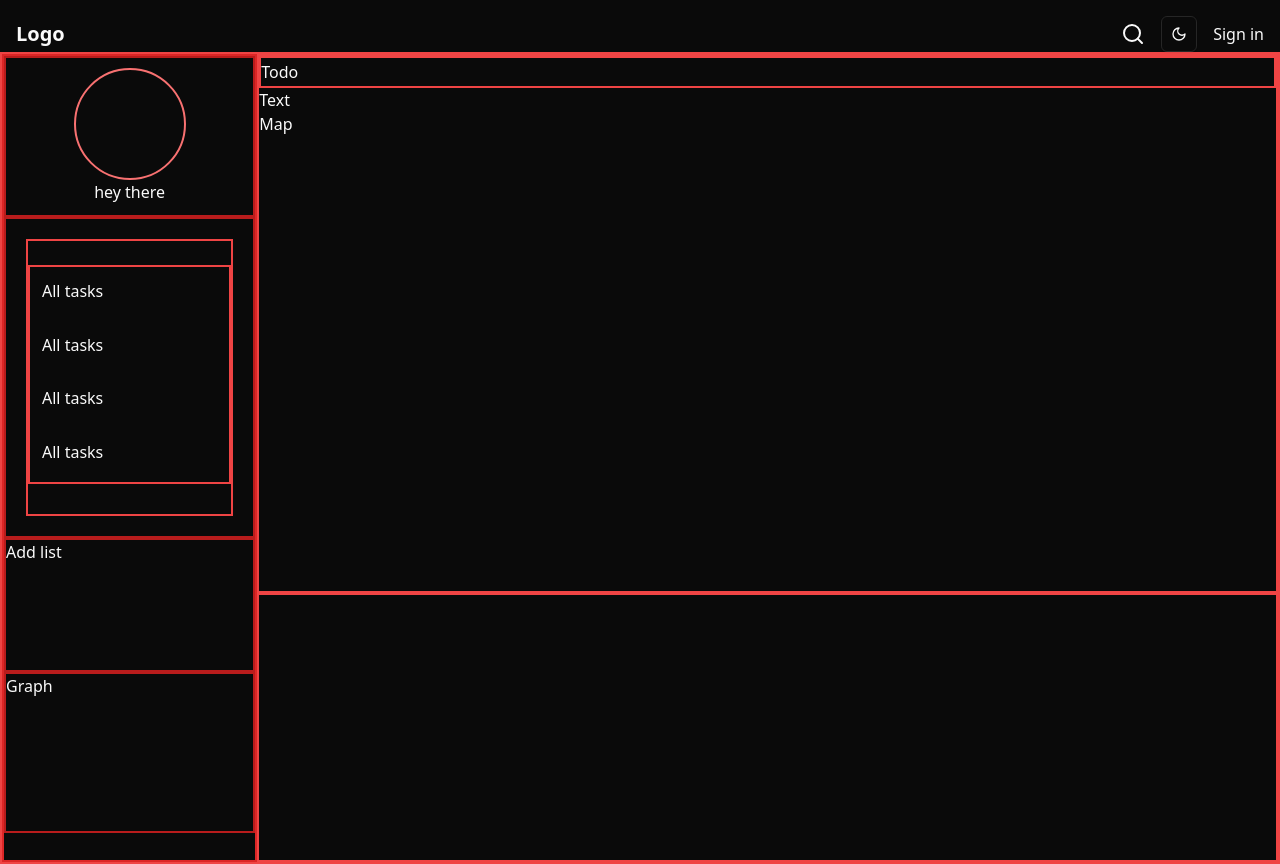
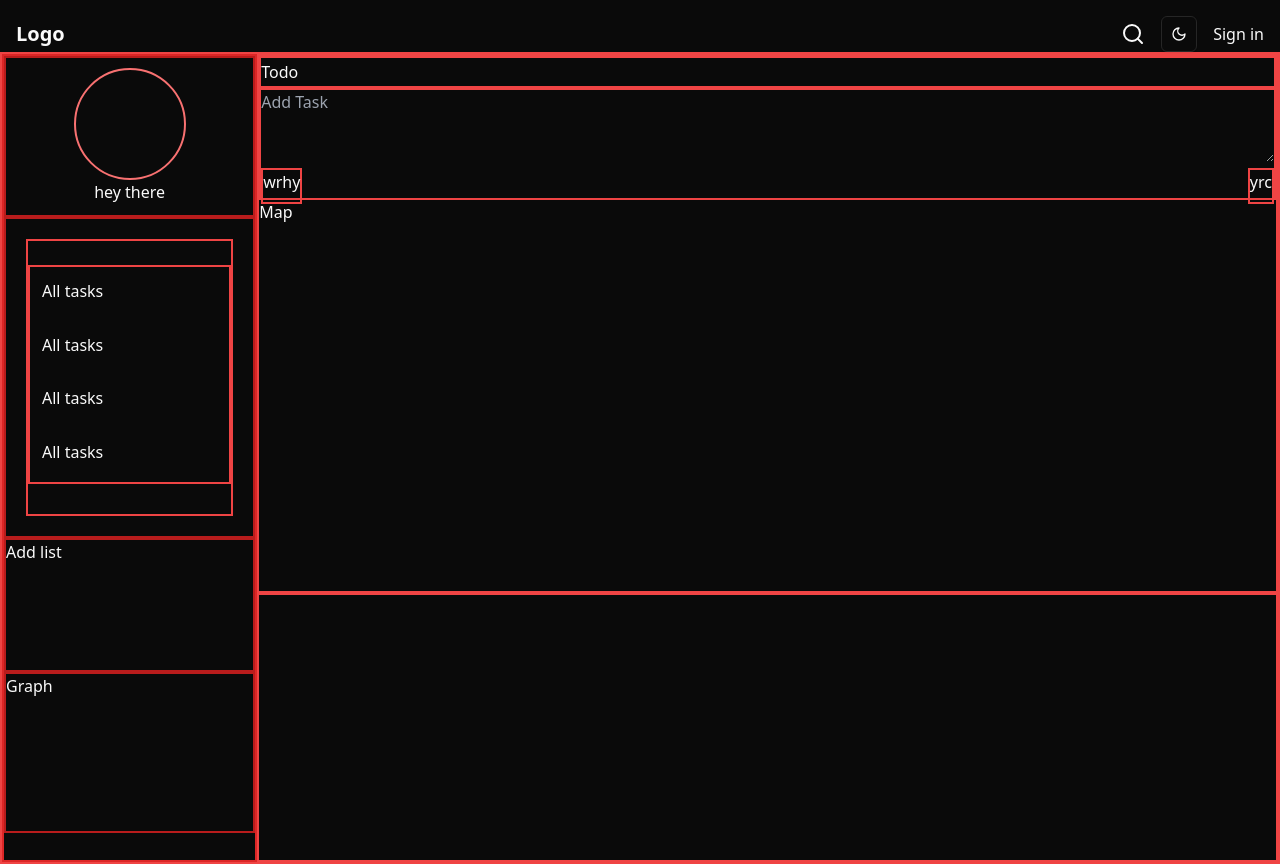
Before and after one commit to GIT-Marquestra/todoAssignment, a React (Vite) app: page / in a window 1280 px wide. Built offline with nearby package versions, Linux system fonts and the light colour scheme; no server answers.

Commit message:
started with redux

```diff
--- a/package.json
+++ b/package.json
@@ -13,11 +13,13 @@
     "@clerk/clerk-react": "^5.21.2",
     "@radix-ui/react-dropdown-menu": "^2.1.4",
     "@radix-ui/react-slot": "^1.1.1",
+    "@reduxjs/toolkit": "^2.5.0",
     "class-variance-authority": "^0.7.1",
     "clsx": "^2.1.1",
     "lucide-react": "^0.471.1",
     "react": "^18.3.1",
     "react-dom": "^18.3.1",
+    "react-redux": "^9.2.0",
     "tailwind-merge": "^2.6.0",
     "tailwindcss-animate": "^1.0.7"
   },
--- a/src/components/MainContent.tsx
+++ b/src/components/MainContent.tsx
@@ -20,15 +20,19 @@ function MainContent() {
             </div>
             <div className='border-red-700 border-2 h-1/6'>Add list</div>
             <div className='border-red-700 border-2 h-1/5'>Graph</div>
-
         </div>
         <div className='col-span-4'>
             <div className='border-red-500 border-2 h-4/6'>
                 <div className='h-8 flex items-center border-red-500 border-2'>Todo</div>
                 <ul>
-                    <li>Text</li>
+                    <li className='h-28 border-red-500 border-2'>
+                        <textarea placeholder='Add Task' className='h-2/3 bg-transparent w-full'></textarea>
+                        <div className='h-1/3 flex justify-between '>
+                            <span className='border-red-500 border-2'>wrhy</span>
+                            <span className='border-red-500 border-2'>yrc</span>
+                        </div>
+                    </li>
                     <li>Map</li>
-
                 </ul>
             </div>
             <div className='border-red-500 border-2 h-2/6'></div>
--- a/src/main.tsx
+++ b/src/main.tsx
@@ -5,6 +5,8 @@ import './index.css'
 import { ClerkProvider } from '@clerk/clerk-react'
 import { ThemeProvider } from './components/theme-provider.tsx'
 import Navbar from './components/Navbar.tsx'
+import { Provider } from 'react-redux'
+import { store } from './redux/store.ts'
 
 // Import your Publishable Key
 const PUBLISHABLE_KEY = import.meta.env.VITE_CLERK_PUBLISHABLE_KEY
@@ -15,11 +17,13 @@ if (!PUBLISHABLE_KEY) {
 
 ReactDOM.createRoot(document.getElementById('root')!).render(
   <React.StrictMode>
+    <Provider store={store}>
     <ThemeProvider defaultTheme="dark" storageKey="vite-ui-theme">
     <ClerkProvider publishableKey={PUBLISHABLE_KEY} afterSignOutUrl="/">
       <Navbar/>
       <App />
     </ClerkProvider>
     </ThemeProvider>
+    </Provider>
   </React.StrictMode>,
 )
--- /dev/null
+++ b/src/redux/hooks.ts
@@ -0,0 +1,6 @@
+import { useDispatch, useSelector } from 'react-redux'
+import type { RootState, AppDispatch } from './store'
+
+// Use throughout your app instead of plain `useDispatch` and `useSelector`
+export const useAppDispatch = useDispatch.withTypes<AppDispatch>()
+export const useAppSelector = useSelector.withTypes<RootState>()
--- /dev/null
+++ b/src/redux/slices/counter/index.ts
@@ -0,0 +1,13 @@
+import { createSlice } from "@reduxjs/toolkit";
+
+export const counterSlice = createSlice({
+    initialState: 0,
+    name: "Counter",
+    reducers: {
+        increment: (state) => state + 1,
+        decrement: (state) => state - 1
+    }
+})
+
+export const { increment, decrement } = counterSlice.actions;
+export default counterSlice.reducer;
--- /dev/null
+++ b/src/redux/store.ts
@@ -0,0 +1,11 @@
+import { configureStore } from '@reduxjs/toolkit'
+import { counterSlice } from './slices/counter'
+
+export const store = configureStore({
+  reducer: {
+    counter :counterSlice.reducer
+  },
+});
+
+export type RootState = ReturnType<typeof store.getState>
+export type AppDispatch = typeof store.dispatch
```
Also changed, not shown: 1 other file (tests, documents, lock files or other folders).
